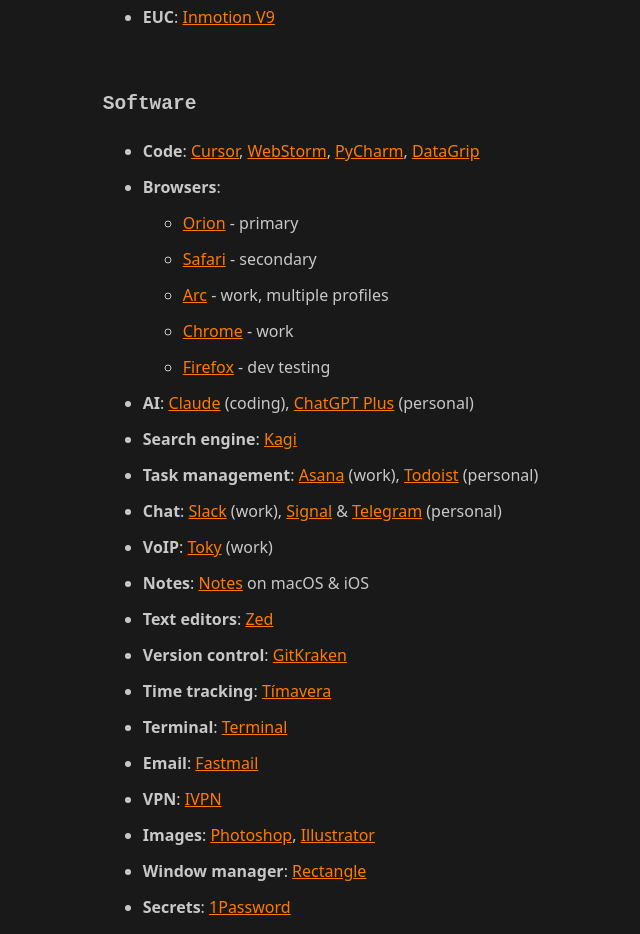
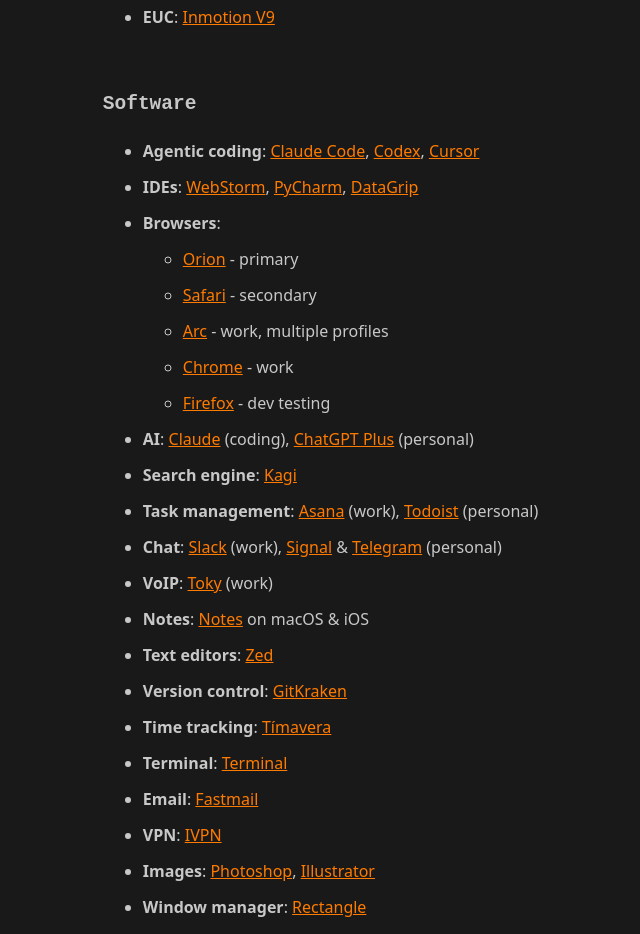
Before and after one commit to jonrh/jonrh.is, a Next.js app: page /tools in a window 1280 px wide. Shown: the part 1160-2094 px from the top of the page, without its empty margins (222-862 px from the left). Built offline with nearby package versions, Linux system fonts and the light colour scheme.

Commit message:
Created a new tool split: legacy IDEs & Agentic coding

```diff
--- a/pages/tools.js
+++ b/pages/tools.js
@@ -124,7 +124,8 @@
 {/* ============================ Software ============================ */}
 <h2 id="software">Software</h2>
 <ul>
-  <li><strong>Code</strong>: <Cursor />, <WebStorm />, <PyCharm />, <DataGrip /></li>
+  <li><strong>Agentic coding</strong>: <ClaudeCode />, <Codex />, <Cursor /></li>
+  <li><strong>IDEs</strong>: <WebStorm />, <PyCharm />, <DataGrip /></li>
   <li>
     <strong>Browsers</strong>:
     <ul>
```
